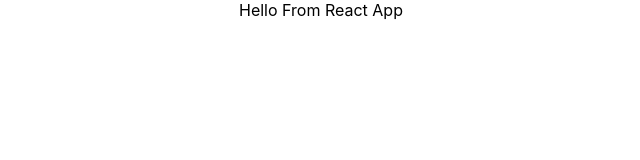
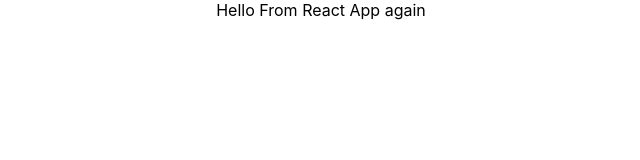
Before and after one commit to nameerazaidi/react_class, a React (Create React App) app: page / in a window 1280 px wide. Shown: the top 160 px of the page, without its empty margins (319-959 px from the left). Built offline with nearby package versions, Linux system fonts and the light colour scheme.

Commit message:
Update App.js
App.js updated

```diff
--- a/src/App.js
+++ b/src/App.js
@@ -5,7 +5,7 @@ import './App.css';
 function App() {
   return (
     <div className="App">
-      Hello From React App
+      Hello From React App again
     </div>
   );
 }
```
